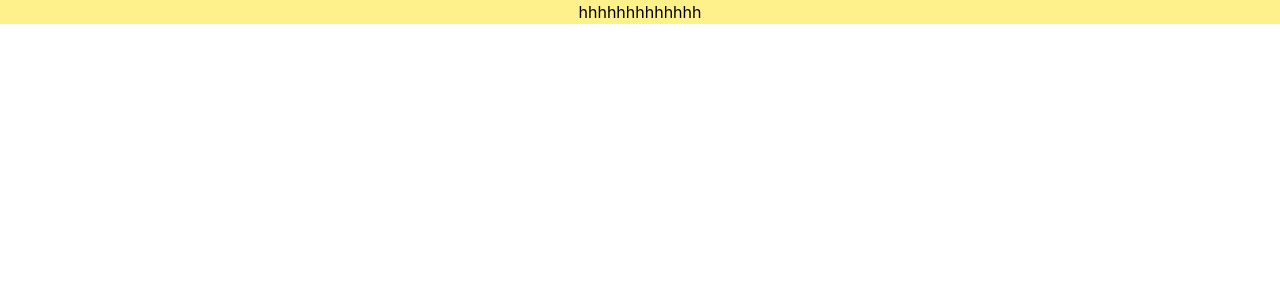
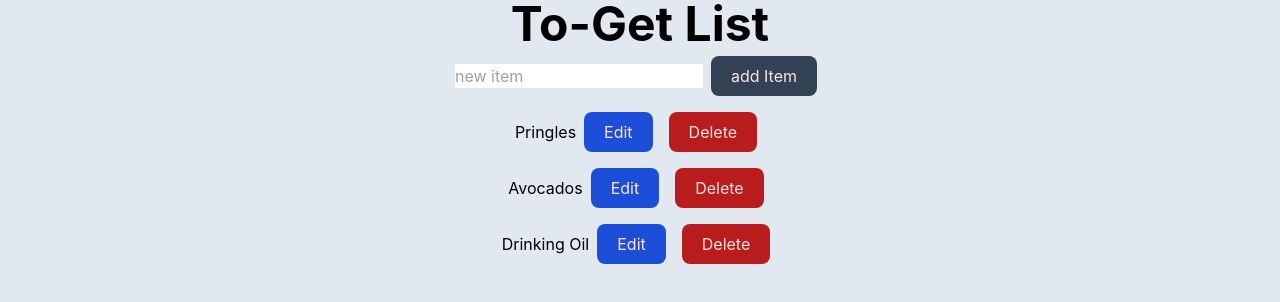
Before and after one commit to DanielRGilles/shopping-list, a React (Create React App) app: page / in a window 1280 px wide. Shown: the top 302 px of the page. Built offline with nearby package versions, Linux system fonts and the light colour scheme.

Commit message:
adding and deleting work

```diff
--- a/src/App.js
+++ b/src/App.js
@@ -1,10 +1,11 @@
-
 import './App.css';
+import Shopping from './views/Shopping/Shopping';
 
 function App() {
   return (
-    <div className="App bg-yellow-200">
-      hhhhhhhhhhhhh
+    <div className="App bg-slate-200 h-screen">
+      <h1 className='text-5xl font-bold'>To-Get List</h1>
+    <Shopping/>
     </div>
   );
 }
--- a/src/components/AddItem/AddItem.jsx
+++ b/src/components/AddItem/AddItem.jsx
@@ -5,14 +5,16 @@ export default function AddItem({ onAddItem }) {
 
     const handleSubmit = (e) => {
         e.preventDefault();
+        onAddItem(text)
         setText('')
-        onAddItem(text)
+
     }
     return (
         <form onSubmit={handleSubmit}>
             <input placeholder='new item' value={text} onChange={(e) => setText(e.target.value)}/>
-            <button type="submit"> add Item</button>
-
+            <button type="submit"
+            className="h-10 px-5 m-2 text-red-100 transition-colors duration-150 bg-slate-700 rounded-lg focus:shadow-outline hover:bg-red-800"
+            > add Item</button>
         </form>
     )
 }
--- a/src/components/ListItem/ListItem.jsx
+++ b/src/components/ListItem/ListItem.jsx
@@ -3,7 +3,12 @@ import React from 'react'
 export default function ListItem({items, onChangeItem, onDeleteItem}) {
     return (
         <ul>
-            {items.map((item) =>  <li key={item.id}>{item.text}</li> ) }
+            {items.map((item) =>  <li key={item.id}>{item.text}<button type='button'
+            className="h-10 px-5 m-2 text-red-100 transition-colors duration-150 bg-blue-700 rounded-lg focus:shadow-outline hover:bg-red-800"  onClick={onChangeItem}>Edit</button>
+
+            <button type='button'
+            className="h-10 px-5 m-2 text-red-100 transition-colors duration-150 bg-red-700 rounded-lg focus:shadow-outline hover:bg-red-800"
+             onClick={() => onDeleteItem(item.id)}>Delete</button></li> ) }
         </ul>
     )
 }
--- a/src/views/Shopping/Shopping.jsx
+++ b/src/views/Shopping/Shopping.jsx
@@ -2,8 +2,6 @@ import React from 'react'
 import AddItem from '../../components/AddItem/AddItem'
 import { useReducer } from 'react'
 import ListItem from '../../components/ListItem/ListItem';
-
-const nextId = 3;
 
 const initialItems = [
     {id:1, text:'Pringles', completed: false},
@@ -42,7 +40,7 @@ export default function Shopping() {
     const handleAddItem = (text) => {
         dispatch({
             type: 'added',
-            id: nextId + 1,
+            id: Date.now(),
             text,
         })
     }
@@ -63,7 +61,8 @@ export default function Shopping() {
     return (
         <div>
             <AddItem onAddItem={handleAddItem}/>
-            <ListItem items={items} onChangeItem={handleChangeItem} onDeleteItem={handleDeleteItem} />
+            <ListItem items={items} onChangeItem={handleChangeItem}
+            onDeleteItem={handleDeleteItem} />
         </div>
     )
 }
```
